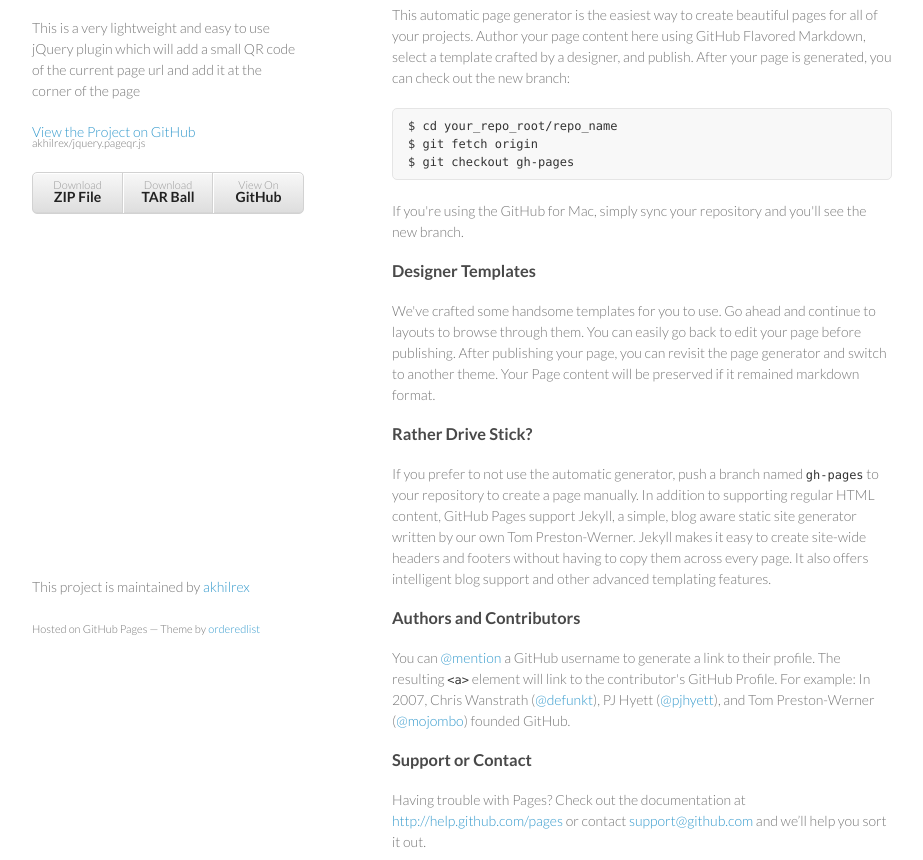
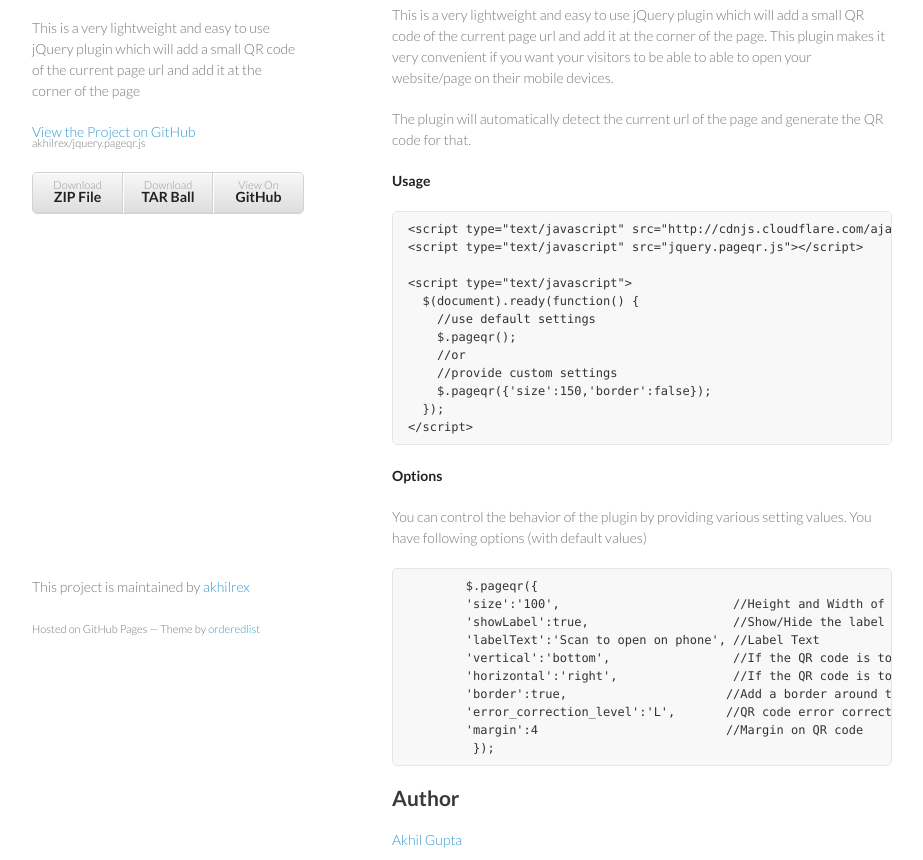
Before and after one commit to akhilrex/jquery.pageqr.js, a plain HTML site: page index.html in a window 1280 px wide. Shown: the part 92-952 px from the top of the page, without its empty margins (178-1101 px from the left). Drawn offline with Linux system fonts and the light colour scheme.

Commit message:
Update index.html

```diff
--- a/index.html
+++ b/index.html
@@ -29,31 +29,53 @@
       </header>
       <section>
         <h3>Welcome to GitHub Pages.</h3>
+<p>This is a very lightweight and easy to use jQuery plugin which will add a small QR code of the current page url and add it at the corner of the page. This plugin makes it very convenient if you want your visitors to be able to able to open your website/page on their mobile devices. </p>
 
-<p>This automatic page generator is the easiest way to create beautiful pages for all of your projects. Author your page content here using GitHub Flavored Markdown, select a template crafted by a designer, and publish. After your page is generated, you can check out the new branch:</p>
+<p>The plugin will automatically detect the current url of the page and generate the QR code for that.</p>
 
-<pre><code>$ cd your_repo_root/repo_name
-$ git fetch origin
-$ git checkout gh-pages
+<p><strong>Usage</strong></p>
+
+<pre><code>&lt;script type="text/javascript" src="http://cdnjs.cloudflare.com/ajax/libs/jquery/1.8.3/jquery.min.js"&gt;&lt;/script&gt;
+&lt;script type="text/javascript" src="jquery.pageqr.js"&gt;&lt;/script&gt;
+
+&lt;script type="text/javascript"&gt;
+  $(document).ready(function() {
+    //use default settings
+    $.pageqr();
+    //or
+    //provide custom settings
+    $.pageqr({'size':150,'border':false});
+  });
+&lt;/script&gt;
 </code></pre>
 
-<p>If you're using the GitHub for Mac, simply sync your repository and you'll see the new branch.</p>
+<p><strong>Options</strong></p>
 
-<h3>Designer Templates</h3>
+<p>You can control the behavior of the plugin by providing various setting values. You have following options (with default values)</p>
 
-<p>We've crafted some handsome templates for you to use. Go ahead and continue to layouts to browse through them. You can easily go back to edit your page before publishing. After publishing your page, you can revisit the page generator and switch to another theme. Your Page content will be preserved if it remained markdown format.</p>
+<pre><code>        $.pageqr({
+        'size':'100',                        //Height and Width of the QR code
+        'showLabel':true,                    //Show/Hide the label at the bottom of QR code
+        'labelText':'Scan to open on phone', //Label Text
+        'vertical':'bottom',                 //If the QR code is to be aligned with the 'top' or 'bottom' edges of the page
+        'horizontal':'right',                //If the QR code is to be aligned with the 'left' or 'right' edges of the page
+        'border':true,                      //Add a border around the QR code block
+        'error_correction_level':'L',       //QR code error correction level, Options : L,M,Q,H
+        'margin':4                          //Margin on QR code
+         });
+</code></pre>
 
-<h3>Rather Drive Stick?</h3>
+<h2>
+<a name="author" class="anchor" href="#author"><span class="mini-icon mini-icon-link"></span></a>Author</h2>
 
-<p>If you prefer to not use the automatic generator, push a branch named <code>gh-pages</code> to your repository to create a page manually. In addition to supporting regular HTML content, GitHub Pages support Jekyll, a simple, blog aware static site generator written by our own Tom Preston-Werner. Jekyll makes it easy to create site-wide headers and footers without having to copy them across every page. It also offers intelligent blog support and other advanced templating features.</p>
+<p><a href="http://geek.akhil.me">Akhil Gupta</a></p>
 
-<h3>Authors and Contributors</h3>
+<h2>
+<a name="other" class="anchor" href="#other"><span class="mini-icon mini-icon-link"></span></a>Other</h2>
 
-<p>You can <a href="https://github.com/blog/821" class="user-mention">@mention</a> a GitHub username to generate a link to their profile. The resulting <code>&lt;a&gt;</code> element will link to the contributor's GitHub Profile. For example: In 2007, Chris Wanstrath (<a href="https://github.com/defunkt" class="user-mention">@defunkt</a>), PJ Hyett (<a href="https://github.com/pjhyett" class="user-mention">@pjhyett</a>), and Tom Preston-Werner (<a href="https://github.com/mojombo" class="user-mention">@mojombo</a>) founded GitHub.</p>
+<p><a href="http://www.opensource.org/licenses/mit-license.php">MIT License</a></p>
 
-<h3>Support or Contact</h3>
-
-<p>Having trouble with Pages? Check out the documentation at <a href="http://help.github.com/pages">http://help.github.com/pages</a> or contact <a href="mailto:support@github.com">support@github.com</a> and we’ll help you sort it out.</p>
+<p>Copyright (c) 2013, Akhil Gupta (htp://akhil.me)</p>
       </section>
       <footer>
         <p>This project is maintained by <a href="https://github.com/akhilrex">akhilrex</a></p>
```
